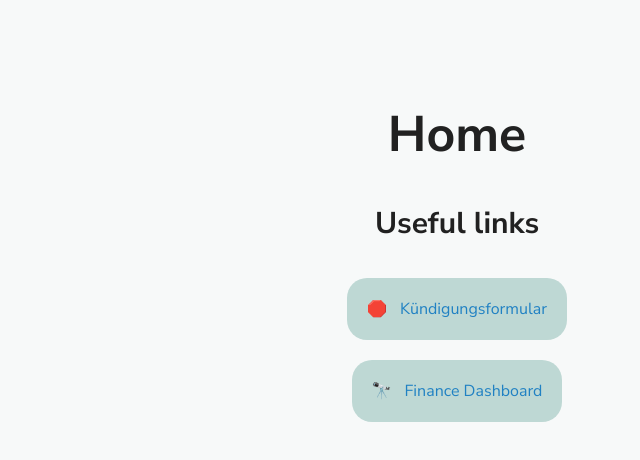
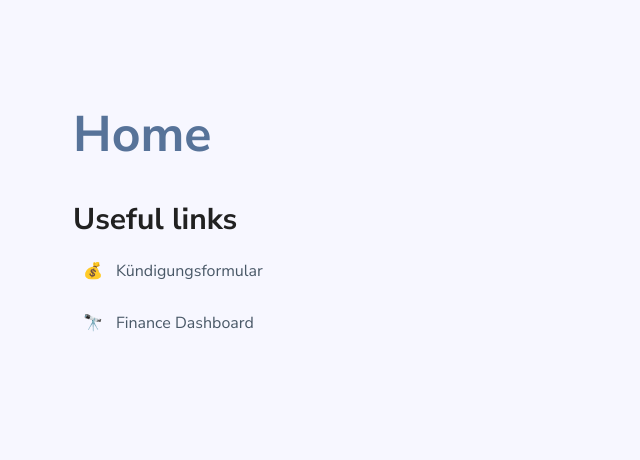
Before and after one commit to michaelheckmann/home-github-pages, a plain HTML site: page index.html in a window 1280 px wide. Shown: the whole page, without its empty margins (183-823 px from the left). Drawn offline with Linux system fonts and the light colour scheme.

Commit message:
better design

```diff
--- a/index.html
+++ b/index.html
@@ -13,7 +13,7 @@
     <h1>Home</h1>
     <h2>Useful links</h2>
     <ul>
-        <li><a href="https://tinyurl.com/yaxsb5fj" target="_blank"><span>🛑</span>Kündigungsformular</a></li>
+        <li><a href="https://tinyurl.com/yaxsb5fj" target="_blank"><span>💰</span>Kündigungsformular</a></li>
         <li><a href="https://academic-mihe00002-stud-uni-saarland-de.eu-2.celonis.cloud/ui/login" target="_blank"><span>🔭</span>Finance Dashboard</a></li>
     </ul>
 </div>
--- a/style.css
+++ b/style.css
@@ -1,62 +1,64 @@
 :root {
---cultured: #f7f9f9ff;
---opal: #bed8d4ff;
---opal-dark: rgb(165, 190, 187);
---medium-turquoise: #78d5d7ff;
---baby-blue: #63d2ffff;
---green-blue-crayola: #2081c3ff;
+/* CSS HEX */
+--black-coral: #495867ff;
+--blue-yonder: #577399ff;
+--beau-blue: #bdd5eaff;
+--ghost-white: #f7f7ffff;
+--orange-red-crayola: #fe5f55ff;
 --black: #212121;
 }
 
+html * {
+    font-family: 'Nunito Sans', sans-serif;
+    margin: 0;
+    padding: 0;
+}
+
 body {
-    font-family: 'Nunito Sans', sans-serif;
-    margin: 0px;
-    padding: 0;
     display: flex;
     flex-direction: column;
     box-sizing: border-box;
     justify-content: center;
     align-items: center;
-    background-color: var(--cultured);
+    background-color: var(--ghost-white);
     color: var(--black);
 }
 
 .wrapper {
-    width: 70%;
-    margin: 0 auto;
+    width: 60vw;
+    padding: 0px 20px;
 }
 
 h1,h2 {
-    text-align: center;
+    text-align: left;
 }
 
 h1 {
     font-size: 50px;
     margin-top: 100px;
+    color: var(--blue-yonder);
 }
 
 h2 {
     font-size: 30px;
+    margin-top: 30px;
 }
 
 ul {
     list-style: none;
-    text-align: center;
-    margin: 0px;
-    padding: 0px;
+    text-align: left;
+    margin-top: 20px;
+    padding-left: 10px;
 }
 
 li {
-    padding: 30px;
+    margin-bottom: 30px;
 }
 
 a {
     text-decoration: none;
-    color: var(--green-blue-crayola);
-    padding: 20px;
-    background-color: var(--opal);
-    border-radius: 20px;
-    transition: background-color 0.2s ease;
+    color: var(--black-coral);
+    transition: color 0.2s ease;
 }
 
 a span {
@@ -64,5 +66,5 @@ a span {
 }
 
 a:hover {
-    background-color: var(--opal-dark);
+    color: var(--blue-yonder-darken);
 }
```
